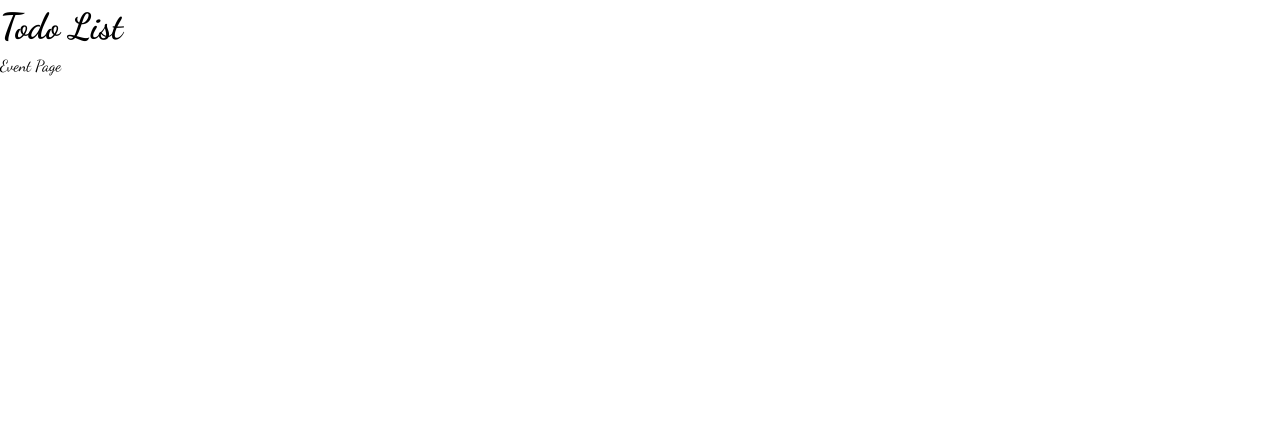
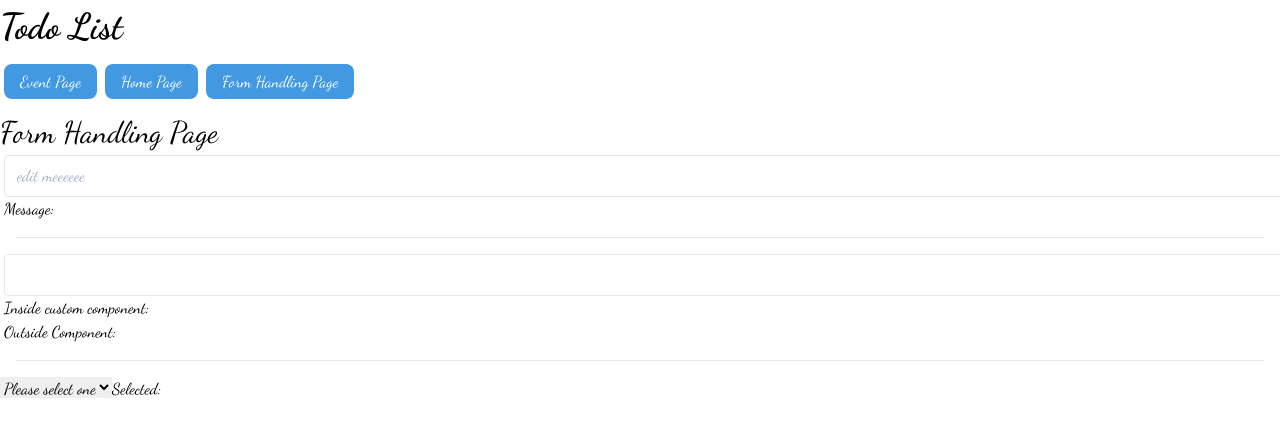
Before and after one commit to blaytenshi/todo-tailwind-vue, a Vue app: page /formHandling in a window 1280 px wide. Shown: the top 436 px of the page. Built offline with nearby package versions, Linux system fonts and the light colour scheme.

Commit message:
Playing around with Form Handling

```diff
--- a/src/assets/index.css
+++ b/src/assets/index.css
@@ -1,3 +1,24 @@
 @tailwind base;
 @tailwind components;
+
+h1 {
+    @apply text-3xl;
+}
+
+.btn-blue {
+    @apply border-blue-700 text-white py-2 px-4 rounded-lg bg-blue-500;
+}
+
+.btn-blue:hover {
+    @apply bg-blue-700;
+}
+
+.input {
+    @apply rounded px-3 py-2 border w-full;
+}
+
+.input:focus {
+    @apply border-blue-400 outline-none;
+}
+
 @tailwind utilities;
--- a/src/components/EventHandlingPage.vue
+++ b/src/components/EventHandlingPage.vue
@@ -21,13 +21,3 @@
         },
     }
 </script>
-
-<style scoped>
-    .btn-blue {
-        @apply border-blue-700 text-white py-2 px-4 rounded-lg bg-blue-500;
-    }
-
-    .btn-blue:hover {
-        @apply bg-blue-700
-    }
-</style>
--- /dev/null
+++ b/src/components/FormHandlingPage.vue
@@ -0,0 +1,56 @@
+<template>
+    <div>
+        <!-- v-model binds the v-model prop to a matching data property -->
+        <!-- it ignores any initial value, checked or selected values already in the form element -->
+        <!-- the v-model property will be linked to the value property in text, select and select fields -->
+        <!-- it will also be linked to the checked property in any checkbox and radio button fields -->
+        <h1>Form Handling Page</h1>
+        <div>
+            <!-- here is an example of a simple input field that will pass data to the data.message property -->
+            <!-- the message will then be displayed in the message tag -->
+            <input class="input mx-1" v-model="message" placeholder="edit meeeeee" />
+            <p class="mx-1">Message: {{ message }}</p>
+        </div>
+        <hr class="m-4"/>
+        <div>
+            <MyInput v-model="myValue" placeholder="capitalize this!" @inputChanged="changeMyInputValue"/>
+            <p class="mx-1">Outside Component: {{ myValue }}</p>
+        </div>
+        <hr class="m-4"/>
+        <div>
+            <select v-model="selected">
+                <option disabled value="">Please select one</option>
+                <option value="cocaCola">Coca Cola</option>
+                <option value="pepsi">Pepsi</option>
+                <option value="water">Water</option>
+                <option value="coffee">Coffee</option>
+                <option value="mangoJuice">Mango Juice</option>
+            </select>
+            <span>Selected: {{ selected }}</span>
+        </div>
+    </div>
+</template>
+
+<script>
+    import MyInput from './MyInput';
+
+    export default {
+        name: 'FormHandlingPage',
+        components: {
+            MyInput
+        },
+        data: function() {
+            return {
+                message: '',
+                selected: '',
+                myValue: '',
+            }
+        },
+        methods: {
+            changeMyInputValue: function(value) {
+                console.log("new value", value);
+                this.myValue = value ? value[0].toUpperCase() + value.slice(1) : ''
+            }
+        }
+    }
+</script>
--- /dev/null
+++ b/src/components/MyInput.vue
@@ -0,0 +1,27 @@
+<template>
+    <!-- in a custom component, the @input will call the supplied method with an event object -->
+    <!-- it doesn't need a :value binding unless you wanna display the value inside the component too -->
+    <div>
+        <input class="input mx-1" @input="customInputChanged" />
+        <p class="mx-1">Inside custom component: </p>
+    </div>
+</template>
+
+<script>
+    export default {
+        name: "MyInput",
+        props: {
+            myValue: String
+        },
+        methods: {
+            customInputChanged: function(event) {
+                console.log('event', event.target.value);
+                this.$emit('inputChanged', event.target.value);
+            }
+        },
+    }
+</script>
+
+<style scoped>
+
+</style>
--- a/src/components/TodoHeader.vue
+++ b/src/components/TodoHeader.vue
@@ -1,7 +1,11 @@
 <template>
     <div>
         <h1 class="text-4xl font-sans font-black">Todo List</h1>
-        <router-link to="/eventHandling">Event Page</router-link>
+        <div class="py-4">
+            <router-link to="/eventHandling" class="btn-blue mx-1">Event Page</router-link>
+            <router-link to="/" class="btn-blue mx-1">Home Page</router-link>
+            <router-link to="/formHandling" class="btn-blue mx-1">Form Handling Page</router-link>
+        </div>
     </div>
 </template>
 
--- a/src/components/TodoListPage.vue
+++ b/src/components/TodoListPage.vue
@@ -1,6 +1,6 @@
 <template>
     <div>
-        <h2>Todo List</h2>
+        <h1>Todo List</h1>
         <TodoListItem
                 v-for="todo in allTodos"
                 :todo="todo"
--- a/src/main.js
+++ b/src/main.js
@@ -4,6 +4,7 @@ import VueRouter from 'vue-router'
 import store from './store'
 import TodoListPage from './components/TodoListPage'
 import EventHandlingPage from './components/EventHandlingPage'
+import FormHandlingPage from './components/FormHandlingPage'
 
 import './assets/index.css';
 
@@ -15,7 +16,8 @@ export const router = new VueRouter({
     mode: 'history', // tells VueRouter to use BrowserRouter instead of HashRouter
     routes: [
         { path: '/', name: 'TodoListPage', component: TodoListPage },
-        { path: '/eventHandling', name: 'EventHandlingPage', component: EventHandlingPage }
+        { path: '/eventHandling', name: 'EventHandlingPage', component: EventHandlingPage },
+        { path: '/formHandling', name: 'FormHandlingPage', component: FormHandlingPage }
     ]
 });
 
```
